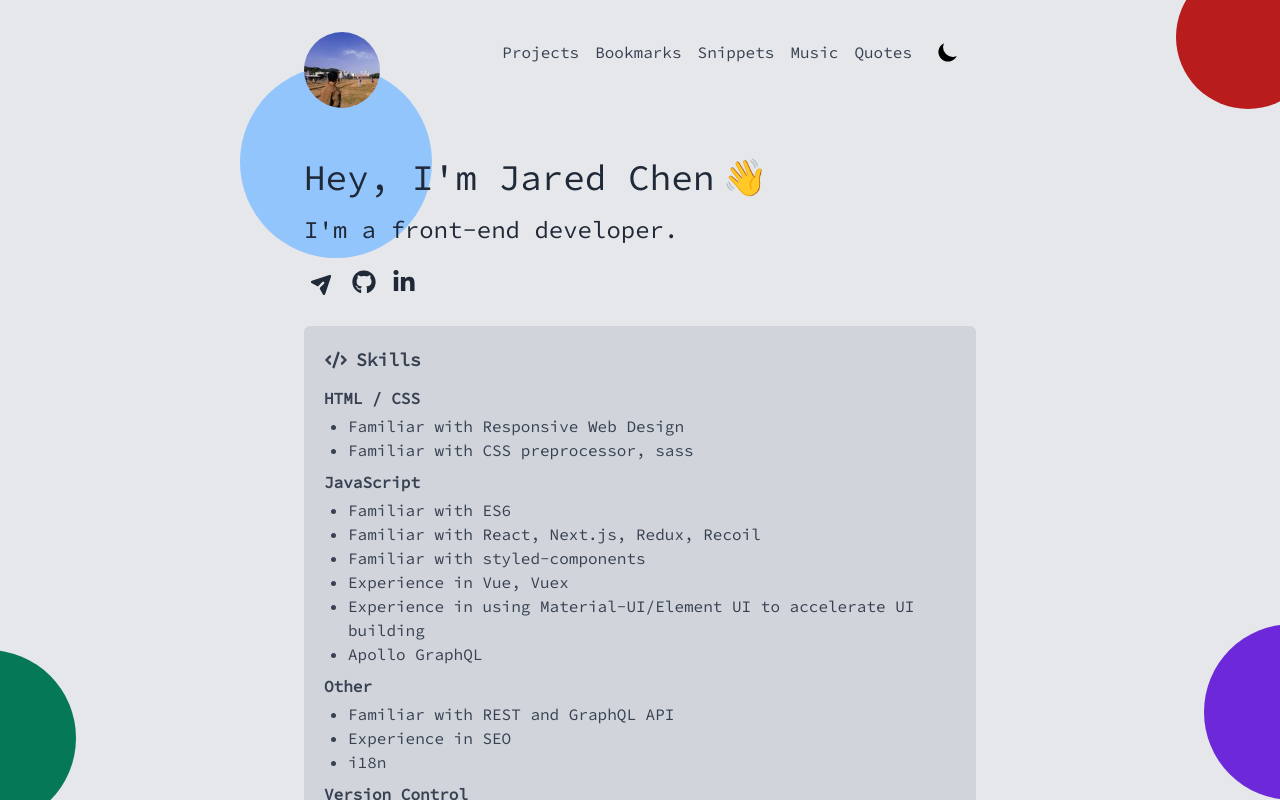
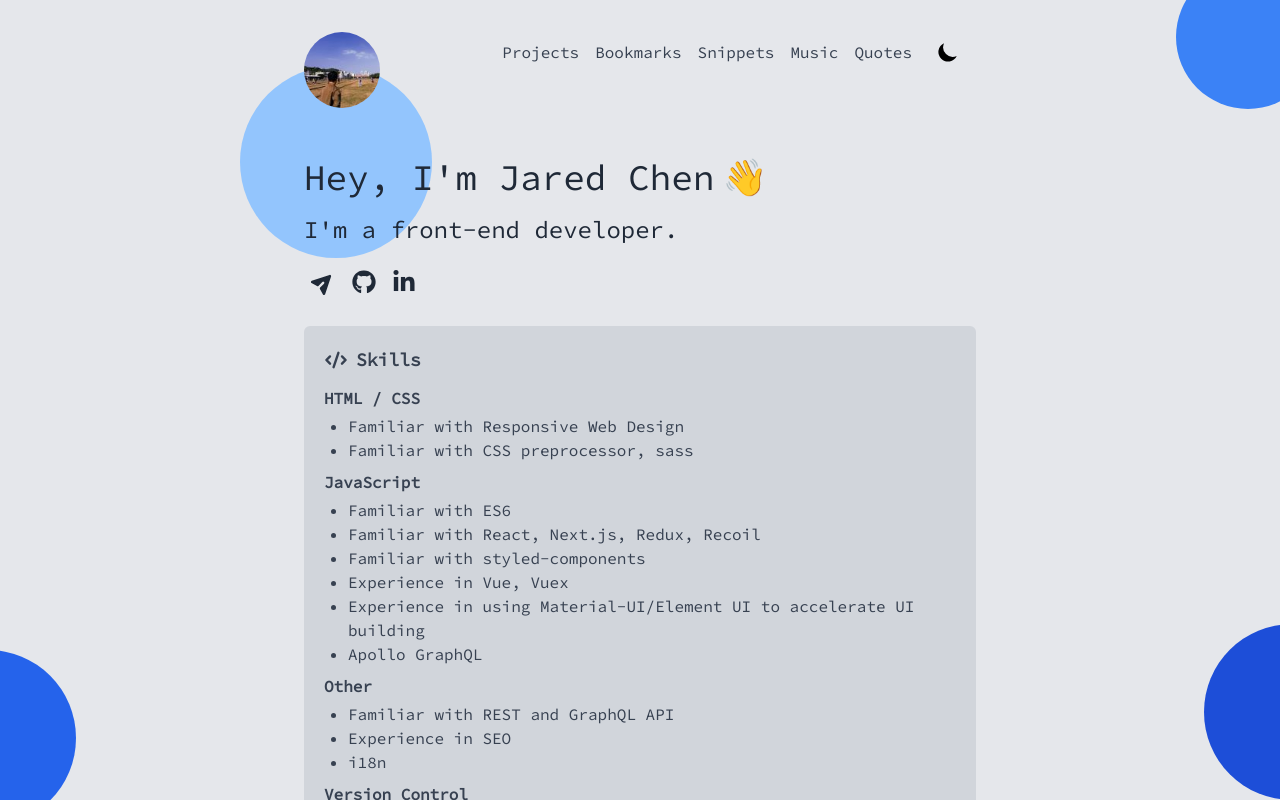
Before and after one commit to destroymayor/jared, a Next.js app: page / in a window 1280 px wide. Built offline with nearby package versions, Linux system fonts and the light colour scheme.

Commit message:
chore(layout/random-circle-bg): Update style

```diff
--- a/src/components/Layout/RandomCircleBg.js
+++ b/src/components/Layout/RandomCircleBg.js
@@ -1,21 +1,10 @@
 import CircleSpring from '@/components/Common/CircleSpring';
-
-const colors = [
-  'bg-gray-700',
-  'bg-red-700',
-  'bg-yellow-700',
-  'bg-green-700',
-  'bg-blue-700',
-  'bg-indigo-700',
-  'bg-purple-700',
-  'bg-pink-700',
-];
 
 const RandomCircleBg = () => {
   const circleList = [
-    { className: 'w-36 h-36', styles: { top: -35, right: -40 }, delay: 350 },
-    { className: 'w-44 h-44', styles: { top: 650, left: -100 }, delay: 350 },
-    { className: 'w-44 h-44', styles: { bottom: 0, right: -100 }, delay: 350 },
+    { className: 'w-36 h-36 bg-blue-500', styles: { top: -35, right: -40 }, delay: 350 },
+    { className: 'w-44 h-44 bg-blue-600', styles: { top: 650, left: -100 }, delay: 350 },
+    { className: 'w-44 h-44 bg-blue-700', styles: { bottom: 0, right: -100 }, delay: 350 },
   ];
 
   return (
@@ -24,9 +13,7 @@ const RandomCircleBg = () => {
         return (
           <CircleSpring
             key={`${index}`}
-            className={`absolute rounded-full ${
-              colors[Math.floor(Math.random() * colors.length)]
-            } ${circle.className}`}
+            className={`absolute rounded-full ${circle.className}`}
             style={{ ...circle.styles, zIndex: -1 }}
             delay={circle.delay}
           />
```
